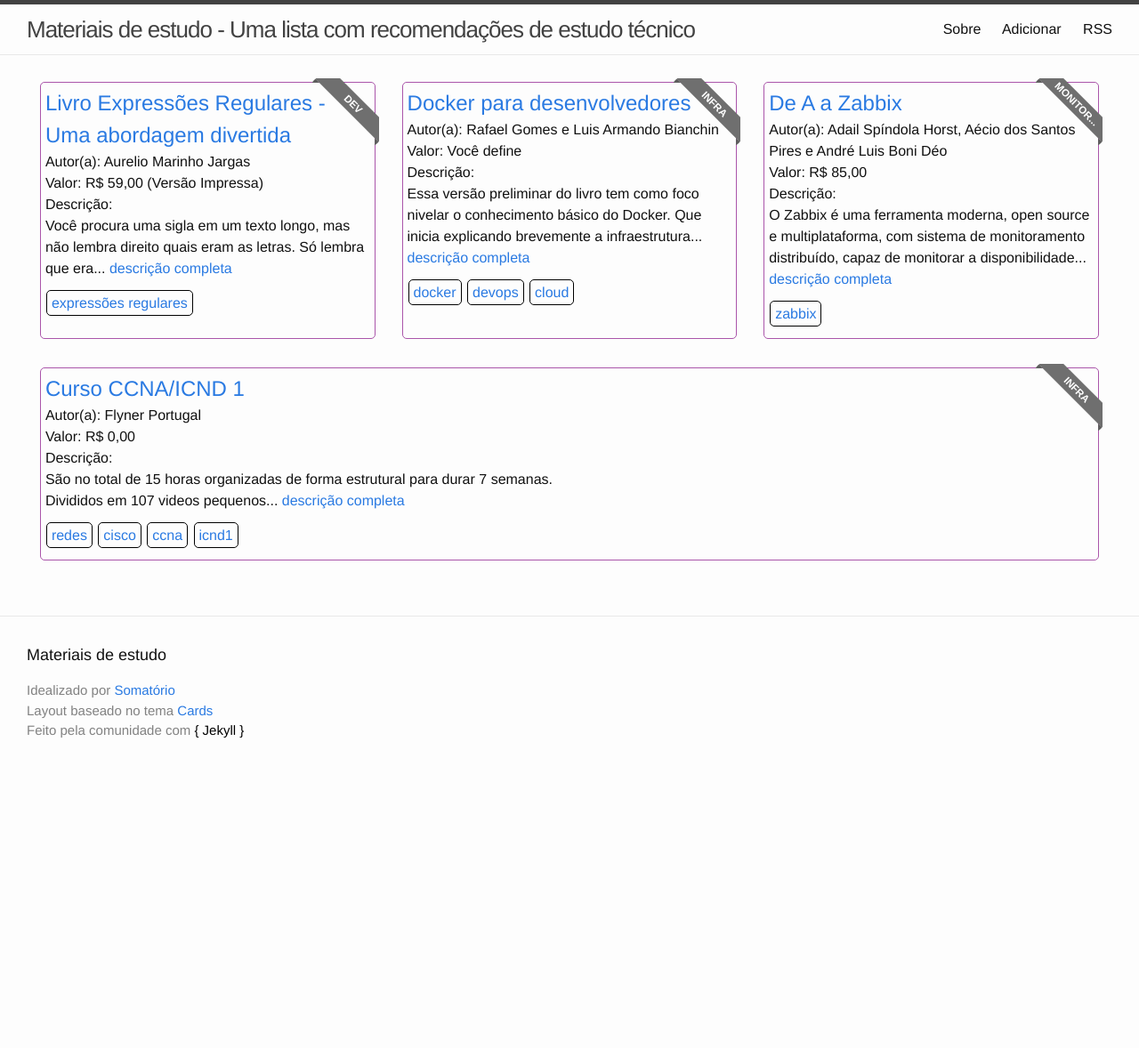
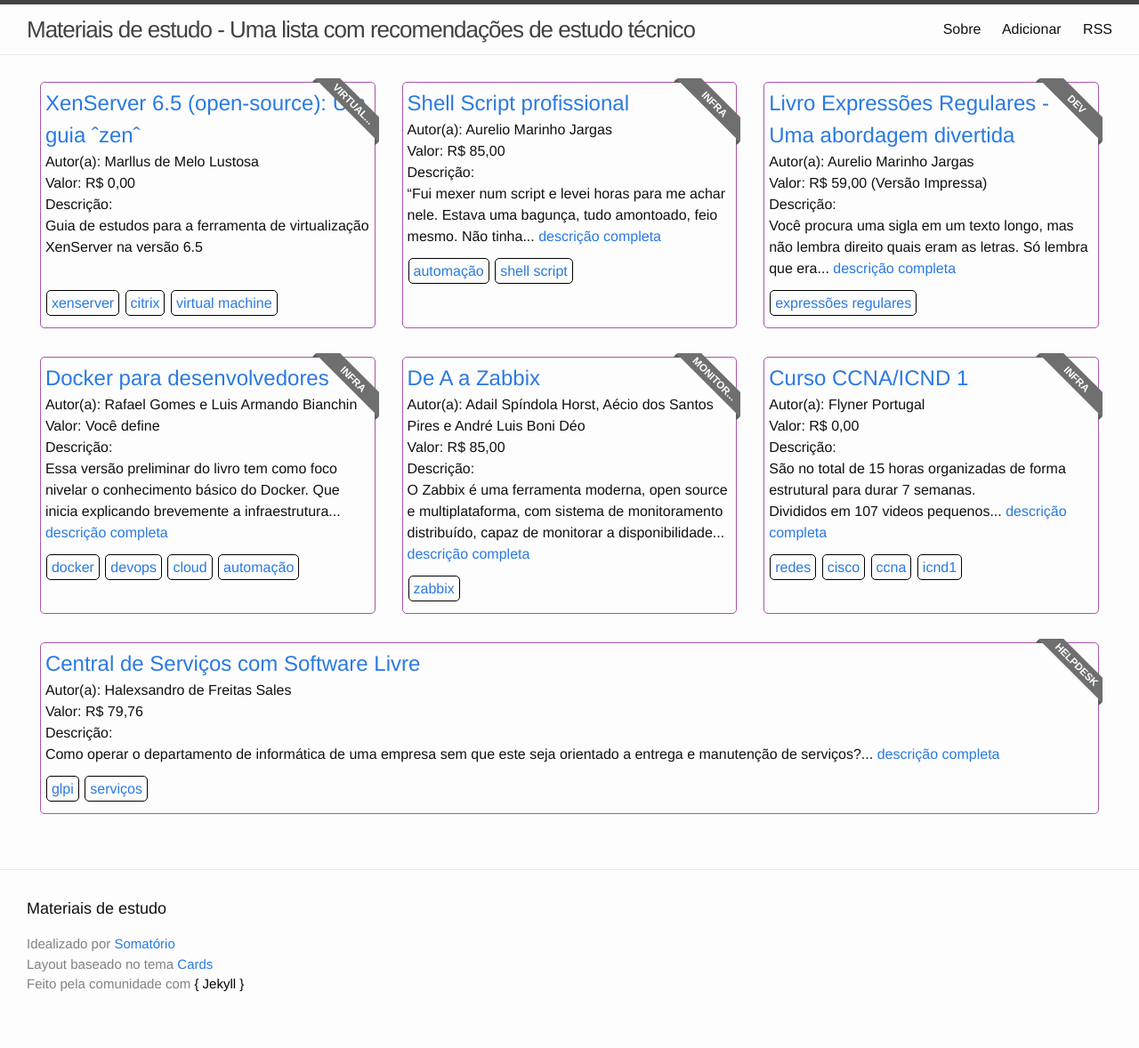
Before and after one commit to listadeestudos/listadeestudos.github.io, a Jekyll site: the page built from index.html, in a window 1280 px wide. Shown: the whole page at 89% size. Built offline with Jekyll 4.4.1, drawn with Linux system fonts in a browser that asks for light colours; before the commit the page ends 900 px from its top, so only the background shows below that.

Commit message:
Algumas alterações no layout e posts novos

```diff
--- a/_includes/caixa.html
+++ b/_includes/caixa.html
@@ -8,7 +8,10 @@
     Valor: {{ post.valor }} <br />
     Descrição:
     {{ post.content | newline_to_br | truncatewords: 20 }}
-    <span class="linkdesccompleta"><a href="{{ post.url | prepend: site.baseurl }}">descrição completa</a></span>
+    {% assign palavras = post.content | number_of_words %}
+    {% if palavras > 20 %}
+      <span class="linkdesccompleta"><a href="{{ post.url | prepend: site.baseurl }}">descrição completa</a></span>
+    {% endif %}
   </div>
   <div class="tags">
   {% for tag in post.tags %}
--- /dev/null
+++ b/_posts/2016-06-14-central-de-servicos-com-software-livre.markdown
@@ -0,0 +1,24 @@
+---
+layout: post
+title: "Central de Serviços com Software Livre"
+category: helpdesk
+tags: ["glpi", "serviços"]
+autor: Halexsandro de Freitas Sales
+valor: R$ 79,76
+link: https://clubedeautores.com.br/book/205239--Central_de_Servicos_com_Software_Livre#.V2CgSbOmDH5
+---
+Como operar o departamento de informática de uma empresa sem que este seja orientado a entrega e manutenção de serviços? Como elevar a maturidade no ato da entrega e garantir o alinhamento dos Itens de Configuração à estratégia das empresas?
+
+As melhores práticas de mercado prescritas na documentação da ITIL® e na norma ISO/IEC20000 deixam claro esta necessidade, mas de fato não trazem a abordagem prática de como introduzir e aplicar seus conceitos no dia a dia.
+
+Esta obra foca exatamente nesta lacuna existem entre a teoria e a prática, fazendo uso do software GLPI (solução open source para gestão de parque de informática que mais evolui no mundo) para viabilizar a estruturação e fortalecimento das bases necessárias para o departamento de informática.
+
+Para além da implantação e completa operação do sistema GLPI, o livro é recheado de técnicas para a implantação e conceitos fundamentais para a implantação das melhores práticas.
+
+Esta segunda edição foi totalmente revisada e atualizada para usar a nova versão do sistema GLPI e do GNU/Linux Debian. Alguns assuntos foram melhor explorados, outros temas que não couberam na primeira edição foram adicionados de forma a tornar a estruturação da central de serviços ainda mais eficientes.
+
+Após a leitura do livro, terá as seguintes respostas:
+
+Sim, é possível ter uma solução robusta e de código fonte totalmente aberto para gerir uma Central de Serviços.
+
+Boas práticas cabem em qualquer lugar, independentemente do tamanho da empresa.
--- a/_posts/2016-06-14-docker-para-desenvolvedores.markdown
+++ b/_posts/2016-06-14-docker-para-desenvolvedores.markdown
@@ -2,7 +2,7 @@
 layout: post
 title: "Docker para desenvolvedores"
 category: infra
-tags: docker devops cloud
+tags: ["docker", "devops", "cloud", "automação"]
 autor: Rafael Gomes e Luis Armando Bianchin
 valor: Você define
 link: https://leanpub.com/dockerparadesenvolvedores
--- /dev/null
+++ b/_posts/2016-06-14-shell-script-profissional.markdown
@@ -0,0 +1,16 @@
+---
+layout: post
+title: "Shell Script profissional"
+category: infra
+tags: ["automação", "shell script"]
+autor: Aurelio Marinho Jargas
+valor: R$ 85,00
+link: http://www.shellscript.com.br/
+---
+"Fui mexer num script e levei horas para me achar nele. Estava uma bagunça, tudo amontoado, feio mesmo. Não tinha um único comentário para me ajudar. Os nomes de variáveis então? Era $a, $b, $tm, $cs... O que é um cs? É um caos, isso sim."
+
+Você já passou por algo parecido? O inesquecível pesadelo de dar manutenção em um script mal feito. É tanto tempo perdido tentando achar o ponto certo, que às vezes o melhor é reescrever tudo.
+
+O livro Shell Script Profissional ensina a fazer programas de qualidade em shell, com ênfase em código legível, portabilidade e manutenção futura. Melhore seus scripts, adicionando opções de linha de comando, arquivo de configuração, banco de dados e interface amigável ao usuário. Use a internet para rodar seu CGI. Domine as ferramentas do sistema, as expressões regulares e os caracteres de controle.
+
+Indicado para administradores de sistemas, programadores, analistas, estudantes e usuários avançados. Indispensável para quem quer dominar o assunto. Os ensinamentos poderão ser usados em diversos sistemas, incluindo Unix, Linux, Mac e Windows.
```
Also changed, not shown: _posts/2016-06-14-xenserver-65-um-guia-zen.markdown (added, +10 -0 lines).
